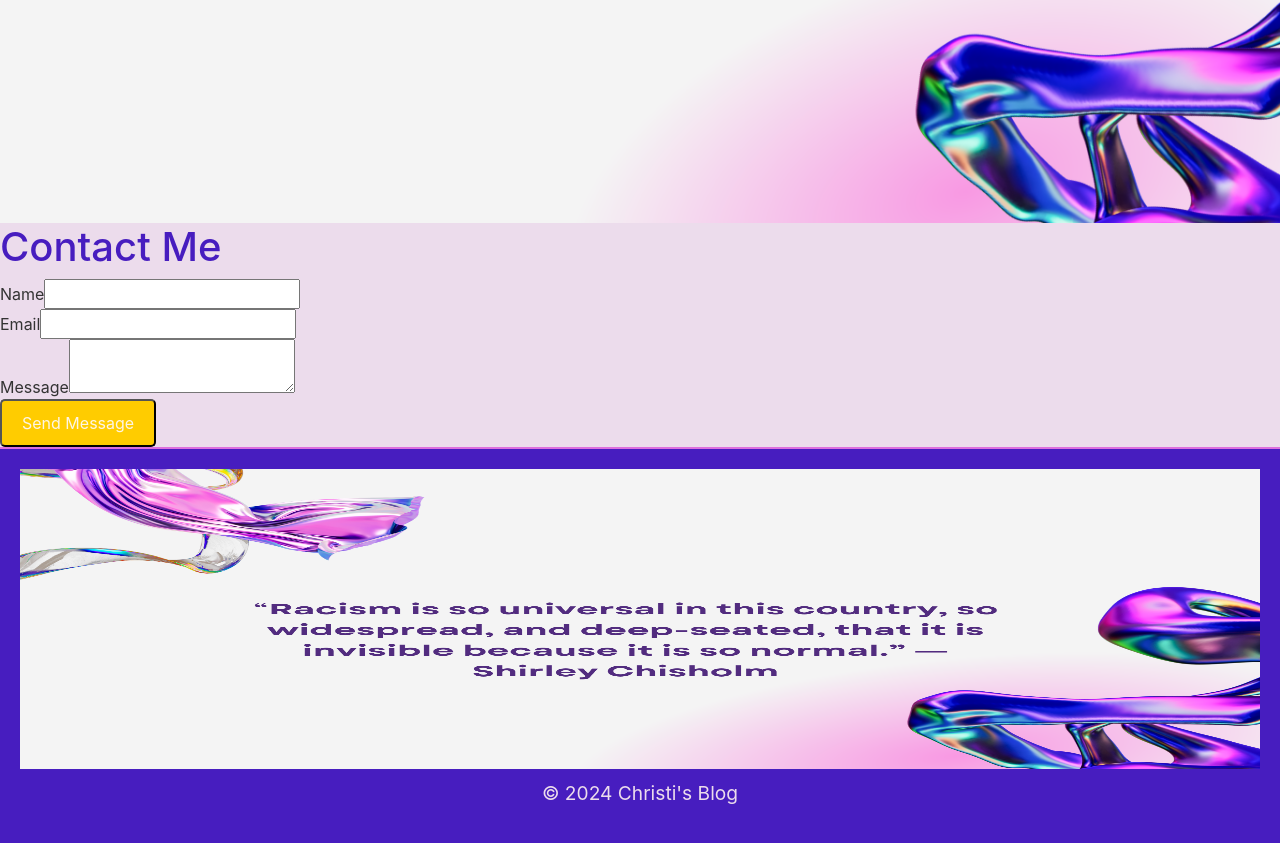
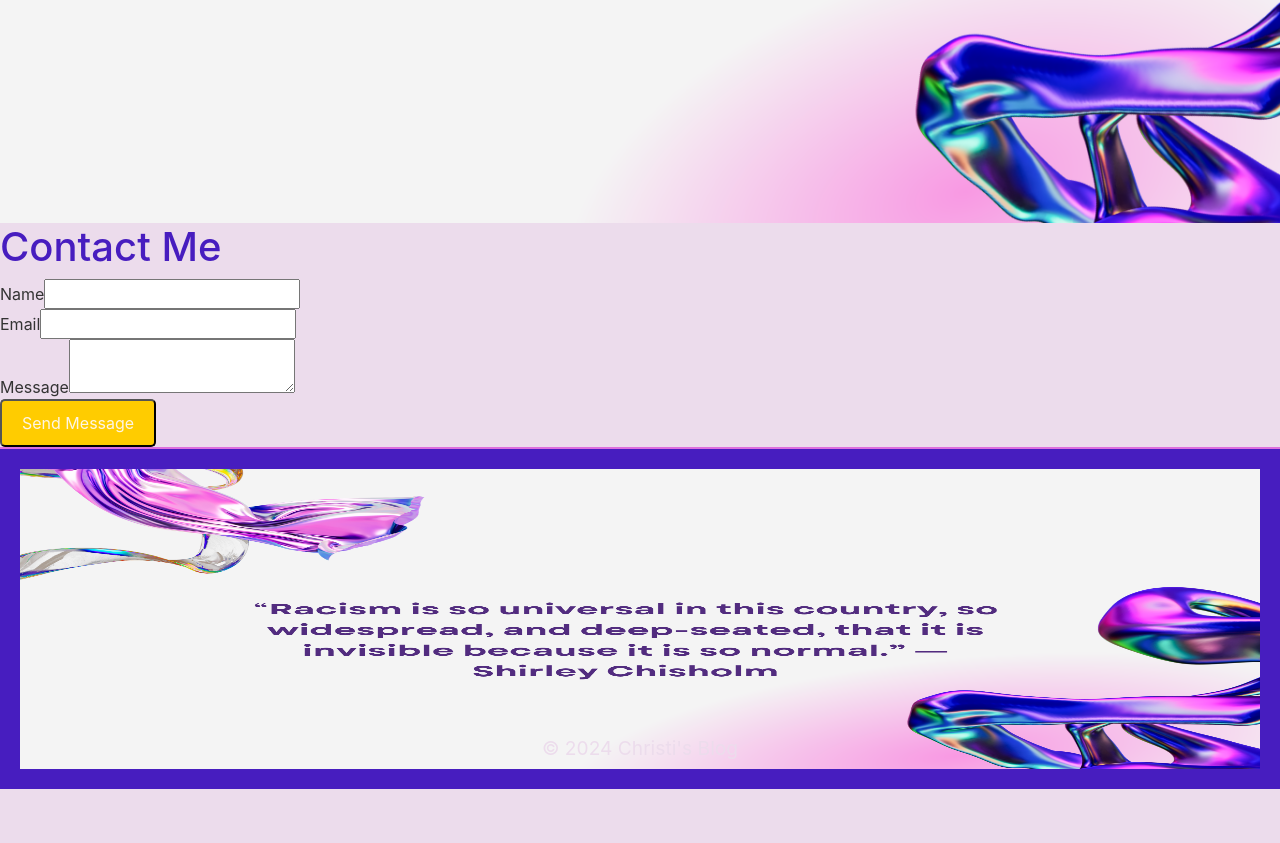
Before and after one commit to ChristiHarlow/christisblog, a React (Create React App) app: page /contact in a window 1280 px wide. Shown: the part 497-1340 px from the top of the page. After the commit the page ends 1286 px from the top, so only its background shows below. Built offline with nearby package versions, Linux system fonts and the light colour scheme; a web font is replaced by a local one.

Commit message:
Update Footer.css

```diff
--- a/src/styles/Footer.css
+++ b/src/styles/Footer.css
@@ -1,8 +1,13 @@
 .footer {
-  background-color: #471dbf; /* Optional: You can still set a background color if needed */
+  background-color: #471dbf; /* Deep Blue background */
   padding: 20px;
-  text-align: center;
-  border-top: 2px solid #dd6fde; /* Optional: Add a border for contrast */
+  display: flex;
+  flex-direction: column; /* Ensures content stacks vertically */
+  justify-content: space-between; /* Space between the image and tagline */
+  align-items: center; /* Centers content horizontally */
+  border-top: 2px solid #dd6fde; /* Optional: Vibrant Pink border for contrast */
+  min-height: 300px; /* Adjust based on your banner size */
+  position: relative;
 }
 
 .footer-art-container {
@@ -13,11 +18,16 @@
 .footer-art {
   width: 100%; /* Ensure the image spans the width of the footer */
   height: auto;
-  max-height: 300px; /* Adjust this height based on your banner size */
+  max-height: 300px; /* Adjust height based on your banner size */
 }
 
 .footer-tagline {
   font-size: 1.2rem;
   color: #ecdcec; /* Light Lavender for the text */
-  margin-top: 10px;
+  margin-top: auto; /* Pushes the tagline to the bottom */
+  padding-bottom: 10px; /* Adds a little padding at the bottom */
+  position: absolute;
+  bottom: 0;
+  width: 100%;
+  text-align: center; /* Centers the tagline */
 }
```
